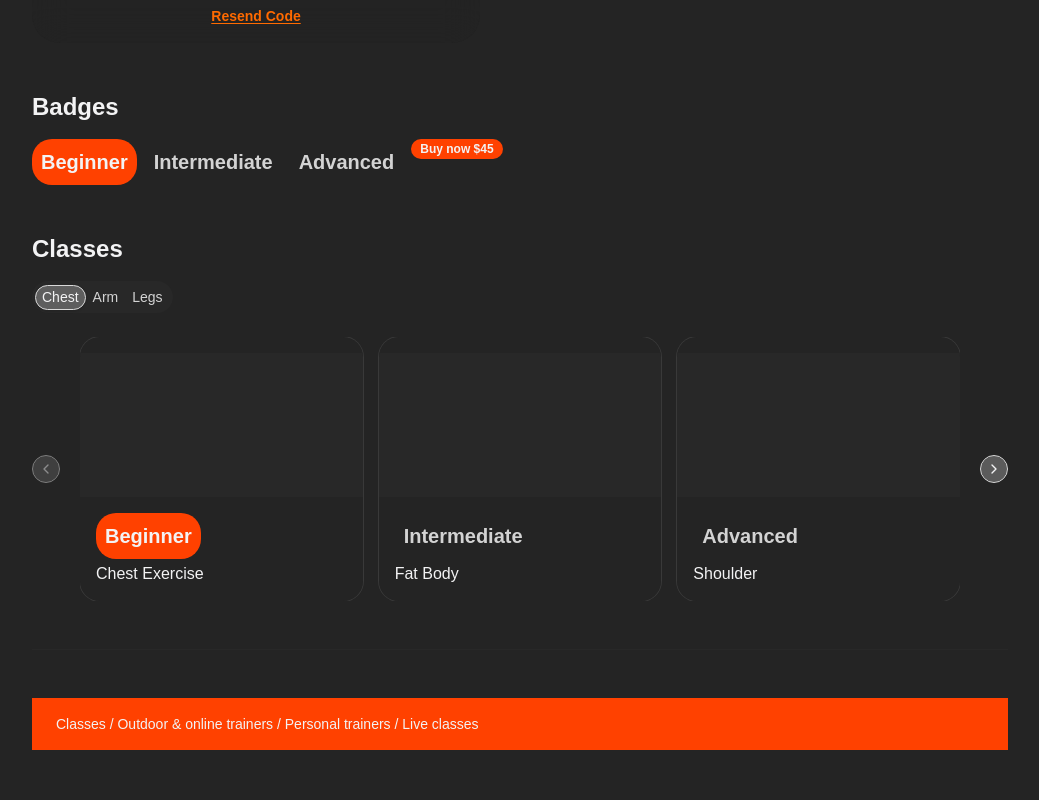
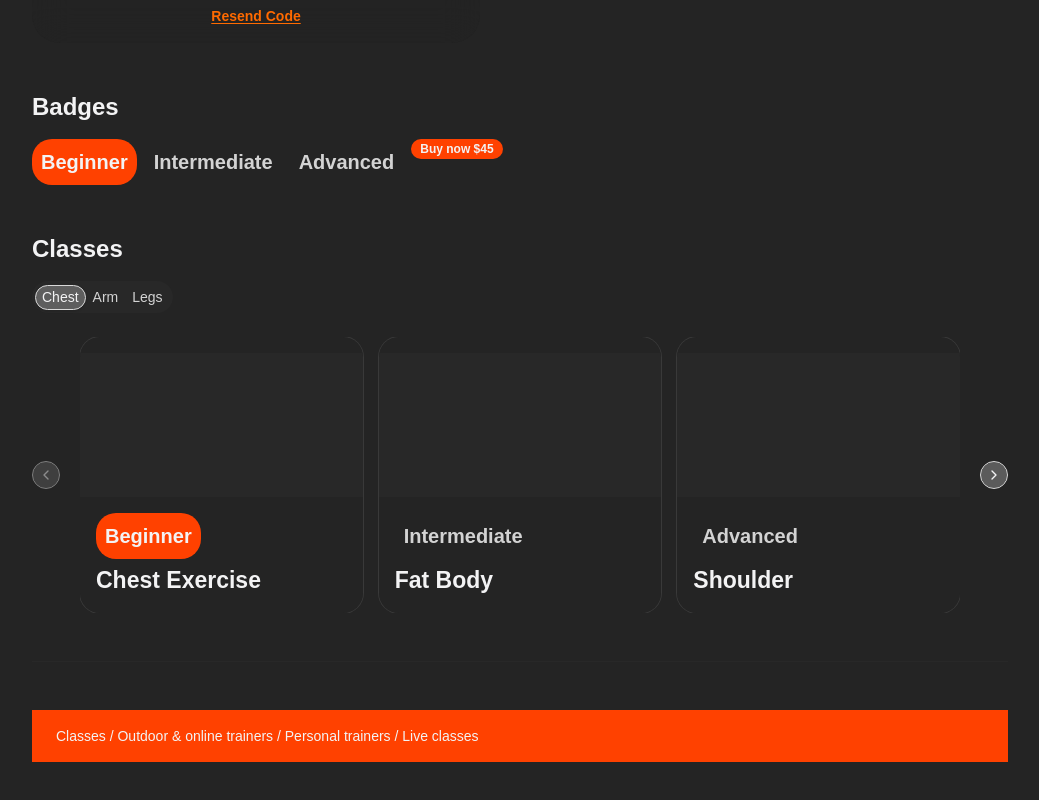
Before and after one commit to engmaggi/super-fitness, a React (Vite) app: page /design in a window 1280 px wide. Shown: the part 2526-3326 px from the top of the page, without its empty margins (120-1159 px from the left). Built offline with nearby package versions, Linux system fonts and the light colour scheme.

Commit message:
edit shared card

```diff
--- a/src/components/ui/card.tsx
+++ b/src/components/ui/card.tsx
@@ -1,17 +1,24 @@
 import * as React from "react"
 import { cn } from "cn"
+import {ArrowUpRight} from "lucide-react"
 
 function Card({
   className,
   size = "default",
+  variant = "default",
   ...props
-}: React.ComponentProps<"div"> & { size?: "default" | "sm" }) {
+}: React.ComponentProps<"div"> & {
+  size?: "default" | "sm"
+variant?:"default" | "media"
+}) {
   return (
     <div
       data-slot="card"
       data-size={size}
-      className={cn(
+      data-variant={variant}
+     className={cn(
         "group/card flex flex-col gap-(--card-spacing) overflow-hidden rounded-xl bg-card py-(--card-spacing) text-sm text-card-foreground ring-1 ring-foreground/10 [--card-spacing:--spacing(4)] has-data-[slot=card-footer]:pb-0 has-[>img:first-child]:pt-0 data-[size=sm]:[--card-spacing:--spacing(3)] data-[size=sm]:has-data-[slot=card-footer]:pb-0 *:[img:first-child]:rounded-t-xl *:[img:last-child]:rounded-b-xl",
+        "data-[variant=media]:relative data-[variant=media]:gap-0 data-[variant=media]:rounded-[28px] data-[variant=media]:bg-transparent data-[variant=media]:ring-0",
         className
       )}
       {...props}
@@ -24,7 +31,7 @@ function CardHeader({ className, ...props }: React.ComponentProps<"div">) {
     <div
       data-slot="card-header"
       className={cn(
-        "group/card-header @container/card-header grid auto-rows-min items-start gap-1 rounded-t-xl px-(--card-spacing) has-data-[slot=card-action]:grid-cols-[1fr_auto] has-data-[slot=card-description]:grid-rows-[auto_auto] [.border-b]:pb-(--card-spacing)",
+        "group/card-header @container/card-header grid auto-rows-min items-start gap-1 rounded-t-xl px-(--card-spacing) has-data-[slot=card-action]:grid-cols-[1fr_auto] has-data-[slot=card-description]:grid-rows-[auto_auto] [.border-b]:pb-(--card-spacing) w-full",
         className
       )}
       {...props}
@@ -37,7 +44,8 @@ function CardTitle({ className, ...props }: React.ComponentProps<"div">) {
     <div
       data-slot="card-title"
       className={cn(
-        "font-heading text-base leading-snug font-medium group-data-[size=sm]/card:text-sm",
+        "font-heading text-[23px] leading-8.5 font-bold text-primary-foreground group-data-[size=sm]/card:text-sm",
+        "group-data-[variant=media]/card:text-lg group-data-[variant=media]/card:tracking-widest group-data-[variant=media]/card:uppercase",
         className
       )}
       {...props}
@@ -49,7 +57,7 @@ function CardDescription({ className, ...props }: React.ComponentProps<"div">) {
   return (
     <div
       data-slot="card-description"
-      className={cn("text-sm text-muted-foreground", className)}
+      className={cn("text-xl font-medium text-primary", className)}
       {...props}
     />
   )
@@ -84,6 +92,7 @@ function CardFooter({ className, ...props }: React.ComponentProps<"div">) {
       data-slot="card-footer"
       className={cn(
         "flex items-center rounded-b-xl border-t bg-muted/50 p-(--card-spacing)",
+       "group-data-[variant=media]/card:absolute group-data-[variant=media]/card:inset-x-0 group-data-[variant=media]/card:bottom-0 group-data-[variant=media]/card:flex-col group-data-[variant=media]/card:items-start group-data-[variant=media]/card:gap-3 group-data-[variant=media]/card:border-t-0 group-data-[variant=media]/card:bg-white/50 dark:group-data-[variant=media]/card:bg-[#24242480] group-data-[variant=media]/card:backdrop-blur-[58.2px]",
         className
       )}
       {...props}
@@ -91,6 +100,28 @@ function CardFooter({ className, ...props }: React.ComponentProps<"div">) {
   )
 }
 
+function CardLink({
+  className,
+  children,
+  ...props
+}: React.ComponentProps<"button">) {
+  return (
+    <button
+      type="button"
+      data-slot="card-link"
+      className={cn(
+        "flex items-center gap-2 font-medium text-primary",
+        className
+      )}
+      {...props}
+    >
+      {children}
+      <span className="grid size-6 place-items-center rounded-full bg-primary text-primary-foreground">
+        <ArrowUpRight className="size-3.5" />
+      </span>
+    </button>
+  )
+}
 export {
   Card,
   CardHeader,
@@ -99,4 +130,5 @@ export {
   CardAction,
   CardDescription,
   CardContent,
+  CardLink
 }
```
